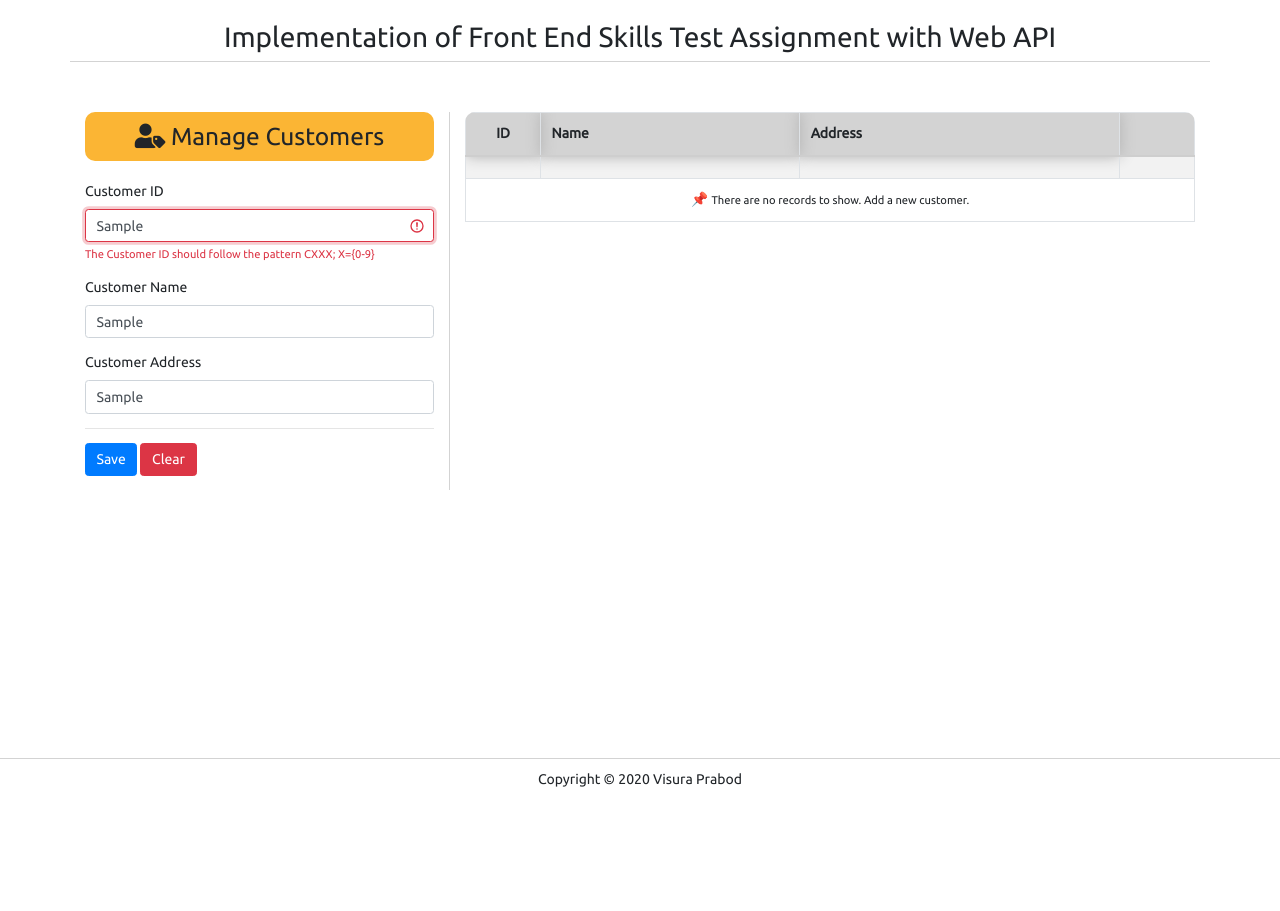
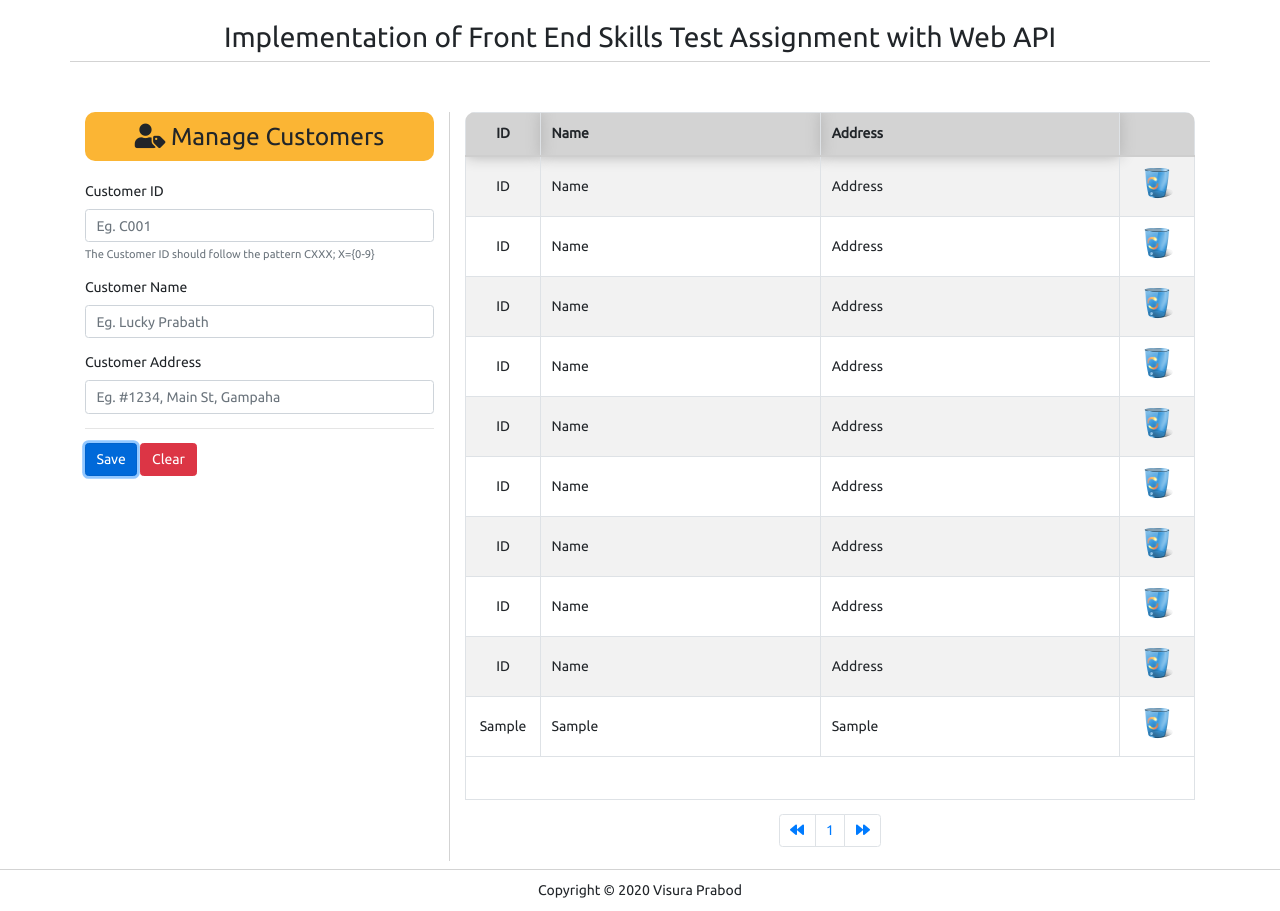
Before and after one commit to playing-field/front-end-skills-test-assignment-impl, a website: page index.html in a window 1280 px wide. Both pictures are taken after typing "Sample", "Sample", "Sample" into the empty fields and a click on the button "Save". Before the commit the page ends 800 px from the top, so only its background shows below. Drawn offline with nearby package versions, Linux system fonts and the light colour scheme.

Commit message:
calculate the page size

```diff
--- a/index.html
+++ b/index.html
@@ -18,7 +18,7 @@
     </div>
 </header>
 <main class="container">
-    <div class="row">
+    <div id="main-body" class="row">
         <div class="col-12 col-lg-4">
             <form>
                 <h3><i class="fas fa-user-tag"></i> Manage Customers</h3>
@@ -63,13 +63,6 @@
                     </tr>
                     </thead>
                     <tbody>
-                    <tr>
-                        <td></td>
-                        <td></td>
-                        <td></td>
-                        <td></td>
-                    </tr>
-
                     </tbody>
                     <tfoot>
                     <tr>
--- a/js/customer-ctrl.js
+++ b/js/customer-ctrl.js
@@ -3,10 +3,69 @@ var txtId = $('#txt-id');
 var txtName = $('#txt-name');
 var txtAddrss = $('#txt-address');
 
+var pageSize;
+
 var customers = [];
 
+//===============================================================
 
-//===============================================================
+//======================init()=============================
+init();
+function init(){
+    //First We have to calculate how many rows able to add?so iam going to add a fake row and going to calculate its height and maximum rows
+
+
+
+
+
+    $('table tbody').append(
+        '<tr>\n' +
+        '                        <td>ID</td>\n' +
+        '                        <td>Name</td>\n' +
+        '                        <td>Address</td>\n' +
+        '                        <td><div class="trash"></div></td>\n' +
+        '                    </tr>'
+
+    );
+
+
+
+
+
+
+    $('nav').removeClass('hidden');
+
+
+    pageSize=1;
+
+
+    var bool=true;
+    calculate();
+
+
+    function calculate() {
+        for (; bool;) {
+
+            if ($(window).innerHeight() + 0.4 < ($('body').innerHeight())) {
+                return;
+            }
+            $('table tbody').append($('table tbody tr').first().clone());
+            pageSize++;
+
+
+        }
+    }
+
+
+    //let's clear the table
+
+
+
+
+
+}
+
+
 
 
 //============================Event Handlers=======================
@@ -35,13 +94,28 @@ $('table tbody').on('click', 'tr', function () {
 
 //========================================Functions==========================
 
-function handleSave() {
-    if (!validate()) {
-        return;
+
+function handleTFootVisibility() {
+    if(customers.length===0){
+        $('tfoot tr').removeClass('invisible');
+    }else{
+        $('tfoot tr').addClass('invisible');
     }
 
+}
 
-    var btn = $('<td><button class="btn btn-danger" type="button">Delete</button></td>');
+function handlePagination() {
+
+}
+
+function handleSave() {
+    /*if (!validate()) {
+        return;
+    }*/
+
+
+    // var btn = $('<td><button class="btn btn-danger btn-sm" type="button">Delete</button></td>');
+    var btn = $('<td><div class="trash"></div></td>');
     var rowDetail = $('<tr><td>' + $('#txt-id').val() + '</td><td>' + $('#txt-name').val() + '</td><td>' + $('#txt-address').val() + '</td></tr>');
     $(rowDetail.find('tr td').prevObject[0]).append(btn);
 
@@ -74,6 +148,7 @@ function handleSave() {
         },1);
 
         $(this).parent().parents('tr').remove();
+        handleTFootVisibility();
 
     });
 
@@ -88,6 +163,10 @@ function handleSave() {
     txtName.val('');
     txtAddrss.val('');
 
+
+    handleTFootVisibility();
+
+    handlePagination();
 
 
 
@@ -156,3 +235,6 @@ function clearSelection() {
 
 
 }
+
+
+console.log(pageSize);
```
